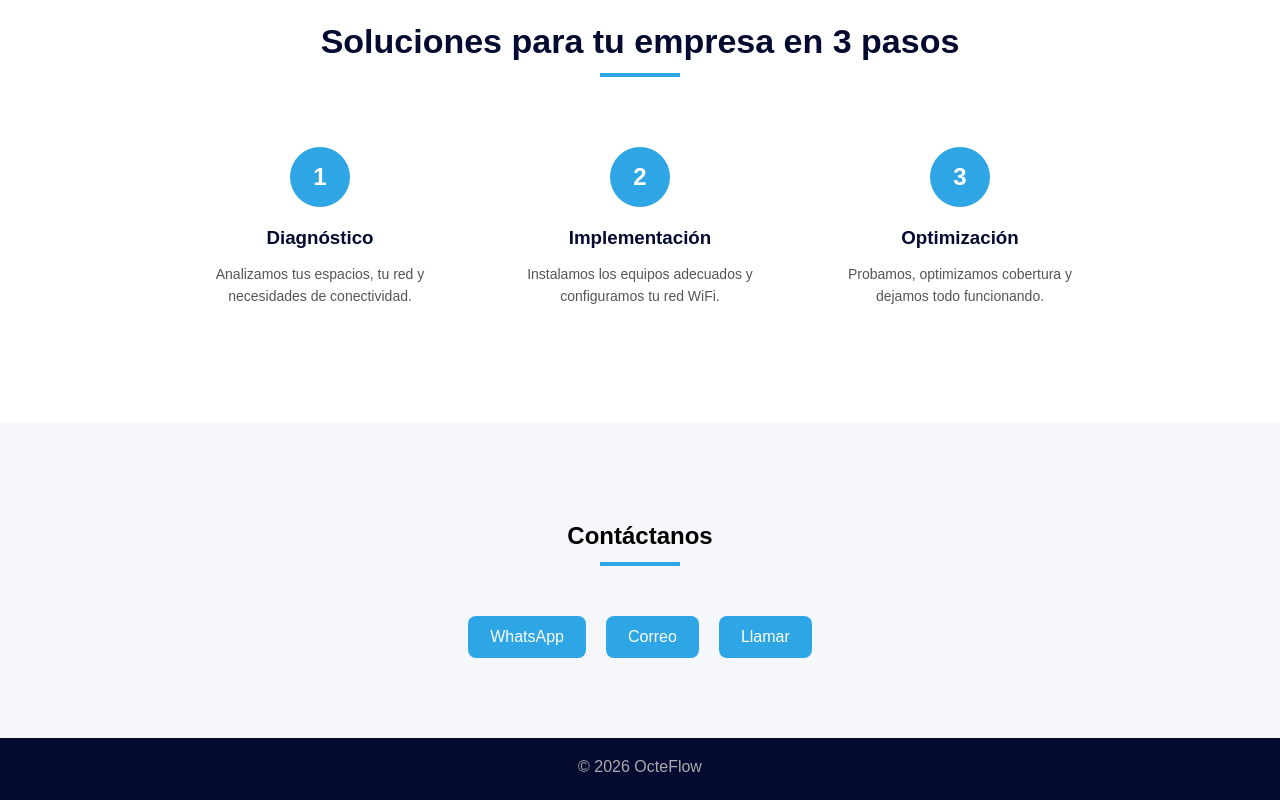
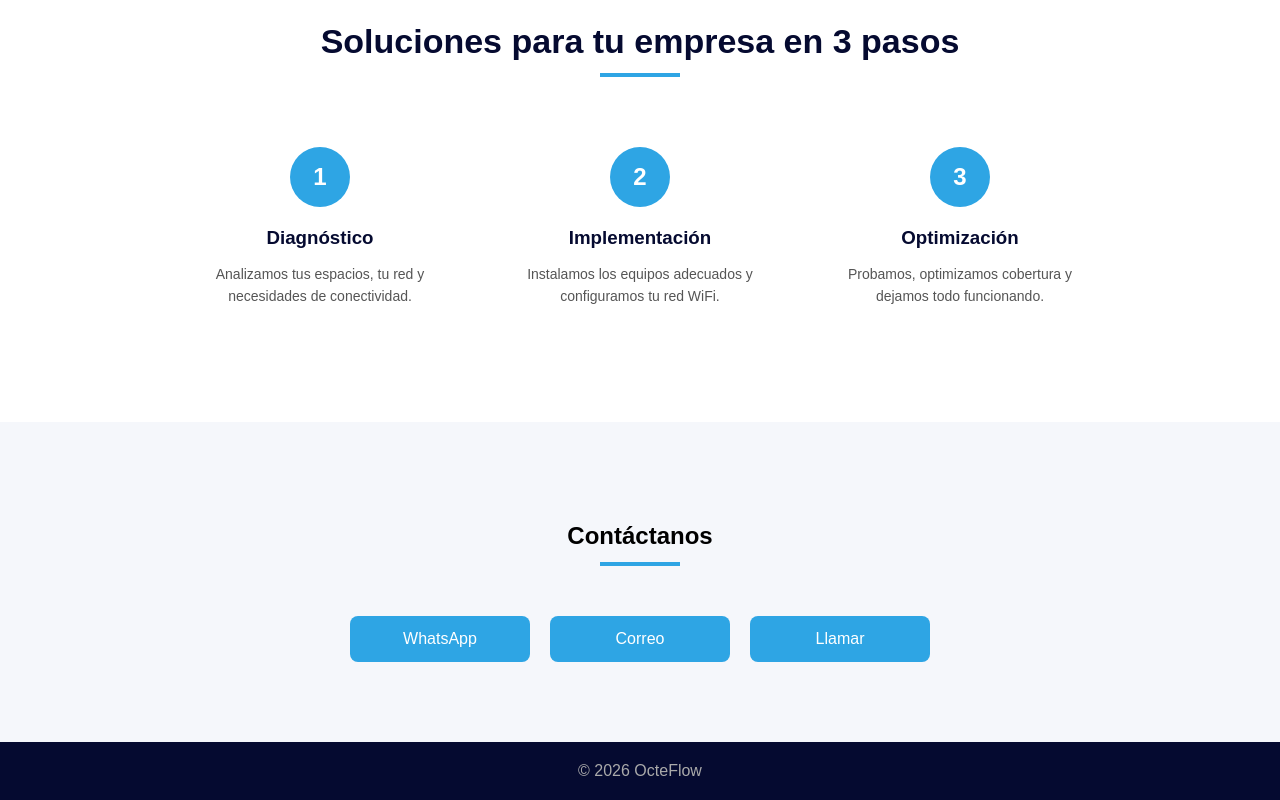
Before and after one commit to OcteFlow/octeflow-site, a Next.js app: page / in a window 1280 px wide. Shown: the part 3087-3887 px from the top of the page. Built offline with nearby package versions, Linux system fonts and the light colour scheme.

Commit message:
Update globals.css

```diff
--- a/styles/globals.css
+++ b/styles/globals.css
@@ -387,18 +387,22 @@ margin-top:30px;
 .contact-btn{
 background:#2ea5e4;
 color:white;
-padding:12px 22px;
+padding:14px 20px;
 border-radius:8px;
 text-decoration:none;
 font-weight:500;
 transition:all .3s ease;
-display:inline-block;
+display:flex;
+align-items:center;
+justify-content:center;
+gap:10px;
+width:180px;
 }
 
 .contact-btn:hover{
 transform:translateY(-2px);
 box-shadow:0 0 12px rgba(46,165,228,0.6),
-           0 0 30px rgba(46,165,228,0.4);
+0 0 30px rgba(46,165,228,0.4);
 }
 
 .whatsapp-float{
```
